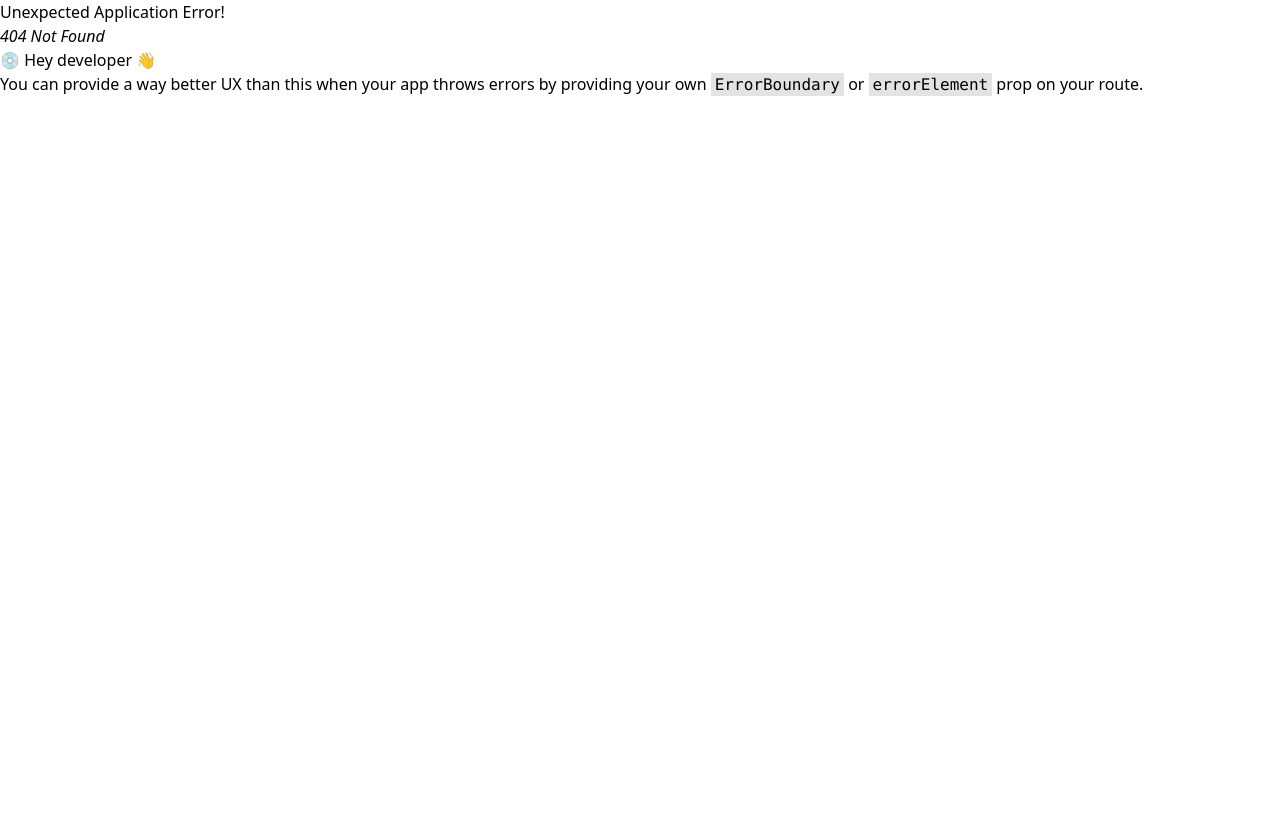
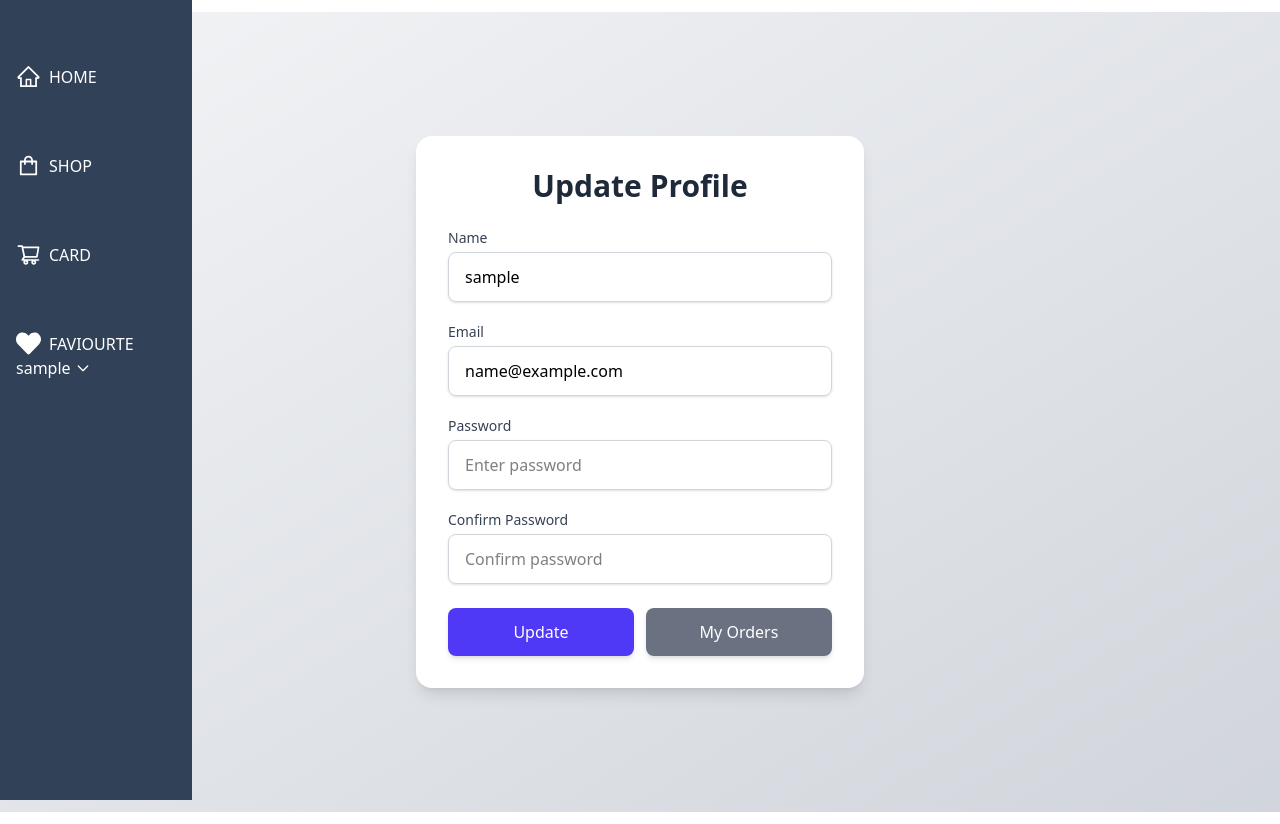
Before and after one commit to Abhay-Pratap200001/E-commerce, a React (Vite) app in the folder frontend/: page /profile in a window 1280 px wide. Before the commit this address had no page. Before the commit the page ends 800 px from the top, so only its background shows below. Built offline with nearby package versions, Linux system fonts and the light colour scheme; sample sign-in values are in the browser's storage.

Commit message:
Complete the profile setion and add some animation into login and register page

```diff
--- a/frontend/package.json
+++ b/frontend/package.json
@@ -16,6 +16,7 @@
     "apexcharts": "^5.3.3",
     "axios": "^1.11.0",
     "flowbite": "^3.1.2",
+    "framer-motion": "^12.23.12",
     "moment": "^2.30.1",
     "react": "^19.1.1",
     "react-apexcharts": "^1.7.0",
--- /dev/null
+++ b/frontend/src/components/PrivateRoute.jsx
@@ -0,0 +1,13 @@
+import React from 'react'
+import { Navigate, Outlet } from 'react-router'
+import { useSelector } from 'react-redux'
+
+const PrivateRoute = () => {
+    const {userInfo} = useSelector(state => state.auth)
+  return (
+    //if user had userInfo then go to outlet mens you enetr the profile or you navigate to login
+    userInfo ? <Outlet/> : <Navigate to='/' replace/>
+    )
+}
+
+export default PrivateRoute
--- a/frontend/src/main.jsx
+++ b/frontend/src/main.jsx
@@ -8,11 +8,17 @@ import { Provider } from 'react-redux';
 import store from './redux/store.js'
 import Login from './pages/Auth/Login.jsx';
 import Register from './pages/Auth/Register.jsx';
-
+import PrivateRoute from './components/PrivateRoute.jsx';
+import Profile from './pages/user/Profile.jsx';
 
 const route = createBrowserRouter(
   createRoutesFromElements(
   <Route path="/" element={<App/>}>
+
+    <Route path='' element={<PrivateRoute/>}>
+    <Route path='/profile' element={<Profile/>}/>
+   </Route>
+
   <Route path='/login' element={<Login/>}/>
     <Route path='/register' element={<Register/>}/>
 
--- a/frontend/src/pages/Auth/Login.jsx
+++ b/frontend/src/pages/Auth/Login.jsx
@@ -5,55 +5,71 @@ import { useLoginMutation } from "../../redux/api/usersApiSlice";
 import { setCredientials } from "../../redux/features/auth/authSlice";
 import { toast } from "react-toastify";
 import Loader from "../../components/Loader";
+import { motion } from "framer-motion";
+
 
 const Login = () => {
+  // ---------- Local state ----------
   const [email, setEmail] = useState("");
   const [password, setPassword] = useState("");
 
+  // ---------- Redux & Router hooks ----------
   const dispatch = useDispatch();
   const navigate = useNavigate();
+  const { search } = useLocation();
 
-  const [login, { isLoading }] = useLoginMutation();
-  const { userInfo } = useSelector((state) => state.auth);
-
-  const { search } = useLocation();
+  // Redirect handling
   const sp = new URLSearchParams(search);
   const redirect = sp.get("redirect") || "/";
 
+  // ---------- API hook ----------
+  const [login, { isLoading }] = useLoginMutation();
+
+  // ---------- Redux auth state ----------
+  const { userInfo } = useSelector((state) => state.auth);
+
+  // Redirect if already logged in
   useEffect(() => {
     if (userInfo) {
       navigate(redirect);
     }
   }, [navigate, redirect, userInfo]);
 
+  // ---------- Submit handler ----------
   const submitHandler = async (e) => {
     e.preventDefault();
     try {
       const res = await login({ email, password }).unwrap();
-      console.log(res);
       dispatch(setCredientials({ ...res }));
-      toast.success("Login sucessfully")
+      toast.success("Login successful ✅");
+      navigate(redirect);
     } catch (error) {
       toast.error(error?.data?.message || error.message);
     }
   };
 
+  // ---------- UI ----------
   return (
-    <div className="fixed inset-0 flex items-center justify-center bg-slate-100">
-      <section className="bg-white p-8 rounded-2xl shadow-lg w-[28rem]">
+    <div className="mt-20 p-6 md:p-10">
+      <motion.section
+        initial={{ opacity: 0, scale: 0.9, y: -30 }}
+        animate={{ opacity: 1, scale: 1, y: 0 }}
+        transition={{ duration: 0.4, ease: "easeOut" }}>
+
+
+      {/* Container respects Sidebar layout */}
+      <div className="max-w-lg mx-auto bg-white rounded-2xl shadow-md p-8">
         {/* Heading */}
-        <h1 className="text-3xl font-bold mb-6 text-center text-slate-800">
+        <h1 className="text-2xl font-bold mb-2 text-center text-slate-800">
           Welcome Back 👋
         </h1>
-        <p className="text-sm text-slate-500 mb-8 text-center">
+        <p className="text-sm text-slate-500 mb-6 text-center">
           Please sign in to continue
         </p>
 
-        {/* Form */}
         <form onSubmit={submitHandler} className="space-y-5">
           {/* Email */}
           <div>
-
             <label
               htmlFor="email"
               className="block text-sm font-medium text-slate-700">
@@ -66,15 +82,18 @@ const Login = () => {
               value={email}
               onChange={(e) => setEmail(e.target.value)}
               placeholder="Enter your email"
-              required/>
+              required
+            />
           </div>
+
 
 
           {/* Password */}
           <div>
             <label
               htmlFor="password"
-              className="block text-sm font-medium text-slate-700">
+              className="block text-sm font-medium text-slate-700"
+            >
               Password
             </label>
             <input
@@ -87,29 +106,30 @@ const Login = () => {
               required/>
           </div>
 
-
-          {/* Submit Button */}
+          {/* Button */}
           <button
             disabled={isLoading}
             type="submit"
             className="w-full py-3 rounded-lg bg-slate-700 text-white font-medium hover:bg-slate-800 transition disabled:opacity-60">
             {isLoading ? "Signing In..." : "Sign In"}
           </button>
+
+
           {isLoading && <Loader />}
         </form>
 
-        {/* Footer */}
+
         <p className="mt-6 text-sm text-center text-slate-600">
           New customer?{" "}
-
           <Link
             to={redirect ? `/register?redirect=${redirect}` : "/register"}
             className="text-slate-800 font-semibold hover:underline">
             Register
           </Link>
+        </p>
 
-        </p>
-      </section>
+      </div>
+      </motion.section>
     </div>
   );
 };
--- a/frontend/src/pages/Auth/Register.jsx
+++ b/frontend/src/pages/Auth/Register.jsx
@@ -3,11 +3,11 @@ import { Link, useNavigate, useLocation } from "react-router-dom";
 import { useDispatch, useSelector } from "react-redux";
 import Loader from "../../components/Loader";
 import { toast } from "react-toastify";
+import { motion } from "framer-motion";
 
-//set data to slice so store can access that
+// redux slice
 import { setCredientials } from "../../redux/features/auth/authSlice";
-
-//for calling api to sending data to backermd i
+// api slice
 import { useRegisterMutation } from "../../redux/api/usersApiSlice";
 
 const Register = () => {
@@ -22,43 +22,42 @@ const Register = () => {
   const [register, { isLoading }] = useRegisterMutation();
   const { userInfo } = useSelector((state) => state.auth);
 
-
-// Get the query string part from the current URL (everything after ?)
   const { search } = useLocation();
-
-  // Convert the query string into an object we can read values from
   const sp = new URLSearchParams(search);
-
-  // Get the "redirect" value from URL, or use "/" (home) if it doesn’t exist
   const redirect = sp.get("redirect") || "/";
 
   useEffect(() => {
-    // If user is logged in, send them to the redirect page (or home)
     if (userInfo) {
       navigate(redirect);
     }
-  },[navigate, redirect, userInfo]);
+  }, [navigate, redirect, userInfo]);
 
   const submitHandler = async (e) => {
     e.preventDefault();
-
     if (password !== confirmPassword) {
-      toast.error("passwords do not match");
+      toast.error("Passwords do not match");
     } else {
       try {
         const res = await register({ username, email, password }).unwrap();
         dispatch(setCredientials({ ...res }));
         toast.success("Registered successfully! 🎉");
-
         navigate(redirect);
-      } catch (error) {}
+      } catch (error) {
+        toast.error(error?.data?.message || "Registration failed");
+      }
     }
   };
 
+
   return (
-    <div className="fixed inset-0 flex items-center justify-center bg-slate-100">
-      <section className="bg-white p-8 rounded-2xl shadow-lg w-[28rem] border border-slate-200">
-        {/* Title */}
+    <div className="flex justify-center items-center min-h-screen bg-slate-100">
+      <motion.section
+        initial={{ opacity: 0, scale: 0.9, y: -30 }}
+        animate={{ opacity: 1, scale: 1, y: 0 }}
+        transition={{ duration: 0.4, ease: "easeOut" }}
+        className="bg-white p-8 rounded-2xl shadow-lg w-[28rem] border border-slate-200">
+
+
         <h1 className="text-3xl font-bold text-slate-800 text-center mb-6">
           Create Account
         </h1>
@@ -66,8 +65,9 @@ const Register = () => {
           Please fill in your details to register
         </p>
 
-        {/* Form */}
+
         <form onSubmit={submitHandler} className="space-y-5">
+          {/* Name */}
           <div>
             <label
               htmlFor="name"
@@ -80,7 +80,8 @@ const Register = () => {
               className="mt-1 p-3 rounded-lg w-full border border-slate-300 bg-slate-50 focus:outline-none focus:ring-2 focus:ring-slate-400"
               placeholder="Enter your name"
               value={username}
-              onChange={(e) => setUserName(e.target.value)}/>
+              onChange={(e) => setUserName(e.target.value)}
+            />
           </div>
 
 
@@ -97,7 +98,8 @@ const Register = () => {
               className="mt-1 p-3 rounded-lg w-full border border-slate-300 bg-slate-50 focus:outline-none focus:ring-2 focus:ring-slate-400"
               placeholder="Enter your email"
               value={email}
-              onChange={(e) => setEmail(e.target.value)}/>
+              onChange={(e) => setEmail(e.target.value)}
+            />
           </div>
 
 
@@ -114,7 +116,8 @@ const Register = () => {
               className="mt-1 p-3 rounded-lg w-full border border-slate-300 bg-slate-50 focus:outline-none focus:ring-2 focus:ring-slate-400"
               placeholder="Enter your password"
               value={password}
-              onChange={(e) => setPassword(e.target.value)}/>
+              onChange={(e) => setPassword(e.target.value)}
+            />
           </div>
 
 
@@ -137,18 +140,20 @@ const Register = () => {
 
 
 
-          {/* Button */}
-          <button
+          {/* Button with animation */}
+          <motion.button
+            whileHover={{ scale: 1.05 }}
+            whileTap={{ scale: 0.95 }}
             disabled={isLoading}
             type="submit"
             className="px-4 py-3 w-full rounded-lg font-medium text-white bg-slate-600 hover:bg-slate-700 transition-all duration-200 disabled:opacity-60">
             {isLoading ? "Registering..." : "Register"}
-          </button>
+          </motion.button>
+
 
           {isLoading && <Loader />}
         </form>
 
-        {/* Footer */}
         <p className="mt-6 text-sm text-center text-slate-600">
           Already have an account?{" "}
           <Link
@@ -157,7 +162,8 @@ const Register = () => {
             Login
           </Link>
         </p>
-      </section>
+
+      </motion.section>
     </div>
   );
 };
--- /dev/null
+++ b/frontend/src/pages/user/Profile.jsx
@@ -0,0 +1,153 @@
+import React, { useEffect, useState } from "react";
+import { useDispatch, useSelector } from "react-redux";
+import { Link } from "react-router-dom";
+import { useProfileMutation } from "../../redux/api/usersApiSlice";
+import { setCredientials } from "../../redux/features/auth/authSlice";
+import { toast } from "react-toastify";
+import Loader from "../../components/Loader";
+import { motion } from "framer-motion";
+
+const Profile = () => {
+  const [username, setUsername] = useState("");
+  const [email, setEmail] = useState("");
+  const [password, setPassword] = useState("");
+  const [confirmPassword, setConfirmPassword] = useState("");
+
+  const { userInfo } = useSelector((state) => state.auth);
+  const [updateProfile, { isLoading: loadingUpdateProfile }] = useProfileMutation();
+
+  const dispatch = useDispatch();
+
+  useEffect(() => {
+    if (userInfo) {
+      setUsername(userInfo.username);
+      setEmail(userInfo.email);
+    }
+  }, [userInfo?.email, userInfo?.username]);
+
+
+const submitHandler = async (e) => {
+  e.preventDefault(); // form submit hone pe page reload na ho
+  if (password !== confirmPassword) {
+    toast.error("Passwords do not match");
+  } else {
+    try {
+      // Backend ko correct payload bhejna
+      const res = await updateProfile({
+        _id: userInfo._id,        // optional (depends on backend)
+        username,                 // ye important hai
+        email,
+        password,
+      }).unwrap();
+
+      dispatch(setCredientials({ ...res })); // redux update
+      toast.success("Profile updated successfully");
+    } catch (error) {
+      toast.error(error?.data?.message || error.message);
+    }
+  }
+};
+
+  return (
+      <motion.section
+        initial={{ opacity: 0, scale: 0.9, y: -30 }}
+        animate={{ opacity: 1, scale: 1, y: 0 }}
+        transition={{ duration: 0.4, ease: "easeOut" }}>
+     <div className="flex justify-center items-center min-h-screen bg-gradient-to-br from-gray-100 to-gray-300">
+      <div className="bg-white shadow-lg rounded-2xl p-8 w-full max-w-md transform transition duration-300 hover:scale-[1.01]">
+        <h2 className="text-3xl font-bold text-center mb-6 text-gray-800">
+          Update Profile
+        </h2>
+
+
+        <form onSubmit={submitHandler} className="space-y-5">
+          {/* Username */}
+          <div>
+            <label className="block text-sm font-medium text-gray-700 mb-1">
+              Name
+            </label>
+            <input
+              type="text"
+              placeholder="Enter name"
+              className="w-full px-4 py-3 border border-gray-300 rounded-lg shadow-sm focus:ring-2 focus:ring-indigo-500 focus:outline-none"
+              value={username}
+              onChange={(e) => setUsername(e.target.value)}
+            />
+          </div>
+
+
+
+          {/* Email */}
+          <div>
+            <label className="block text-sm font-medium text-gray-700 mb-1">
+              Email
+            </label>
+            <input
+              type="email"
+              placeholder="Enter email"
+              className="w-full px-4 py-3 border border-gray-300 rounded-lg shadow-sm focus:ring-2 focus:ring-indigo-500 focus:outline-none"
+              value={email}
+              onChange={(e) => setEmail(e.target.value)}
+            />
+          </div>
+
+
+
+          {/* Password */}
+          <div>
+            <label className="block text-sm font-medium text-gray-700 mb-1">
+              Password
+            </label>
+            <input
+              type="password"
+              placeholder="Enter password"
+              className="w-full px-4 py-3 border border-gray-300 rounded-lg shadow-sm focus:ring-2 focus:ring-indigo-500 focus:outline-none"
+              value={password}
+              onChange={(e) => setPassword(e.target.value)}
+            />
+          </div>
+
+
+
+          {/* Confirm Password */}
+          <div>
+            <label className="block text-sm font-medium text-gray-700 mb-1">
+              Confirm Password
+            </label>
+            <input
+              type="password"
+              placeholder="Confirm password"
+              className="w-full px-4 py-3 border border-gray-300 rounded-lg shadow-sm focus:ring-2 focus:ring-indigo-500 focus:outline-none"
+              value={confirmPassword}
+              onChange={(e) => setConfirmPassword(e.target.value)}
+            />
+          </div>
+
+
+
+          {/* Buttons */}
+          <div className="flex justify-between items-center gap-3 mt-6">
+            <button
+              type="submit"
+              className="w-full bg-indigo-600 text-white py-3 px-4 rounded-lg shadow-md hover:bg-indigo-700 transition-all duration-300 transform hover:scale-105 focus:outline-none focus:ring-2 focus:ring-indigo-500">
+              {loadingUpdateProfile ? "Updating..." : "Update"}
+            </button>
+
+
+            <Link
+              to={"/user-orders"}
+              className="w-full text-center bg-gray-500 text-white py-3 px-4 rounded-lg shadow-md hover:bg-gray-600 transition-all duration-300 transform hover:scale-105 focus:outline-none focus:ring-2 focus:ring-gray-400">
+              My Orders
+            </Link>
+
+
+          </div>
+        </form>
+      </div>
+      {loadingUpdateProfile && <Loader/>}
+    </div>
+      </motion.section>
+  );
+};
+
+export default Profile;
--- a/frontend/src/redux/api/usersApiSlice.js
+++ b/frontend/src/redux/api/usersApiSlice.js
@@ -12,6 +12,7 @@ import { USERS_URL } from "../constants.js";
 // Think of it as "adding extra routes" for API calls
 export const userApiSlice = apiSlice.injectEndpoints({
     endpoints: (builder) => ({
+
         // Create a "login" API call
         login: builder.mutation({
             // mutation = for actions that CHANGE data (POST, PUT, DELETE)
@@ -29,6 +30,7 @@ export const userApiSlice = apiSlice.injectEndpoints({
             }),
         }),
 
+
         logout: builder.mutation({
             query: () => ({
                 url: `${USERS_URL}/logout`,
@@ -42,6 +44,15 @@ export const userApiSlice = apiSlice.injectEndpoints({
                 method: 'POST',
                 body: data,
             })
+        }),
+
+
+         profile: builder.mutation({
+            query: (data) => ({
+                url: `${USERS_URL}/profile`,
+                method: 'PUT',
+                body: data,
+            })
         })
     })
 })
@@ -52,4 +63,4 @@ export const userApiSlice = apiSlice.injectEndpoints({
 // Example:
 // const [login, { isLoading }] = useLoginMutation();
 // login({ email, password }) will call the backend
-export const { useLoginMutation, useLogoutMutation, useRegisterMutation } = userApiSlice;
+export const { useLoginMutation, useLogoutMutation, useRegisterMutation, useProfileMutation } = userApiSlice;
```
Also changed, not shown: 1 other file (tests, documents, lock files or other folders).
